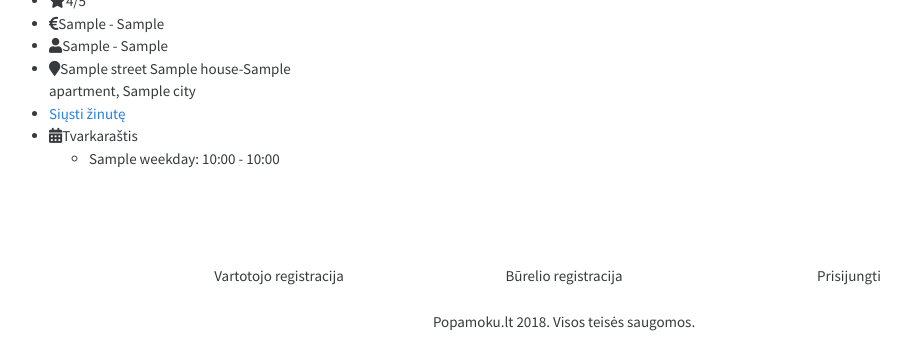
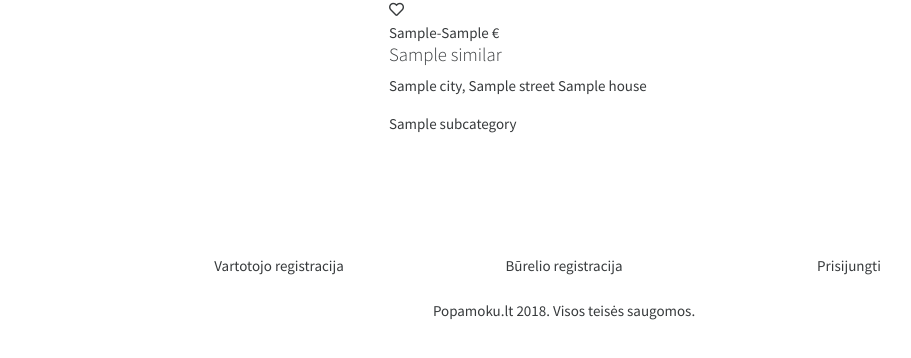
Before and after one commit to nfqakademija/po-pamoku, a Symfony app: template templates/activity/show.html.twig in a window 1280 px wide. Shown: the part 442-800 px from the top of the page, without its empty margins (76-987 px from the left). Run offline with Twig, Linux system fonts and the light colour scheme; the template is opened without the code that fills it: most values are stand-ins (such as "Sample title", 1, 10 or a date in 2020); grey boxes marked "Sample" are stand-in pictures; some libraries are stand-ins or nearby versions.

Commit message:
Add similar activities

```diff
--- a/templates/activity/show.html.twig
+++ b/templates/activity/show.html.twig
@@ -14,26 +14,40 @@
     </header>
     <div class="container">
         <div class="row pb-4 pt-2">
-    {% if activity  %}
+            {% if activity %}
                 <div class="col-12 my-3">
                     <a class="btn btn-light border-rad" href="/">Atgal</a>
                 </div>
                 <div class="col-12 col-lg-4">
-            {% if activity.pathToLogo is not empty  %}
+                    {% if activity.pathToLogo is not empty %}
                         <img class="img-fluid mb-3" src="{{ asset( activity.pathToLogo) }}"/>
                     {% else %}
-                <img class="card-img-top mb-3" src="https://placeimg.com/640/480/any" alt="Card image cap" />
+                        <img class="card-img-top mb-3" src="https://placeimg.com/640/480/any" alt="Card image cap"/>
                     {% endif %}
                     <ul class="info-list">
                         <li>
                 <span>
-                <i class="fas fa-star"></i></span>{{ activity.rating|round(2) }}/5</li>
-                <li><span><i class="fas fa-euro-sign"></i></span>{{ activity.priceFrom }} - {{ activity.priceTo }}</li>
-                <li><span><i class="fas fa-user"></i></span>{{ activity.ageFrom }} - {{ activity.ageTo }}</li>
-                <li><span><i class="fas fa-map-marker"></i></span>{{ activity.location.street }} {{ activity.location.house }}{% if activity.location.apartment %}-{{ activity.location.apartment }}{% endif %},
-                            {{ activity.location.city.name }}</li>
-                <li><span><a href="{{ path('fos_message_thread_new') }}">Siųsti žinutę</a></span></li>
-                <li><span><i class="fas fa-calendar-alt"></i>Tvarkaraštis</span>
+                <i class="fas fa-star"></i></span>Įvertinimas: {{ activity.rating|round(2) }}/5
+                        </li>
+                        <li>
+                            <span><i class="fas fa-euro-sign"></i></span>
+                            Kaina: {{ activity.priceFrom }} - {{ activity.priceTo }}
+                        </li>
+                        <li>
+                            <span><i class="fas fa-user"></i></span>
+                            Amžius: {{ activity.ageFrom }} - {{ activity.ageTo }}
+                        </li>
+                        <li>
+                            <span><i class="fas fa-map-marker"></i></span>
+                            Adresas: {{ activity.location.street }} {{ activity.location.house }}
+                            {% if activity.location.apartment %}-{{ activity.location.apartment }}{% endif %},
+                            {{ activity.location.city.name }}
+                        </li>
+                        <li>
+                            <span><a href="{{ path('fos_message_thread_new') }}">Siųsti žinutę</a></span>
+                        </li>
+                        <li>
+                            <span><i class="fas fa-calendar-alt"></i>Tvarkaraštis</span>
                             <ul>
                                 {% for timetable in activity.timetables %}
                                     <li class="">{{ timetable.weekday.name }}:
@@ -48,10 +62,12 @@
                 <div class="col-12 col-lg-6">
                     <ul class="nav nav-tabs" id="activityTab" role="tablist">
                         <li class="nav-item">
-                    <a class="nav-link active" id="home-tab" data-toggle="tab" href="#home" role="tab" aria-controls="home" aria-selected="true">Aprašymas</a>
+                            <a class="nav-link active" id="home-tab" data-toggle="tab" href="#home" role="tab"
+                               aria-controls="home" aria-selected="true">Aprašymas</a>
                         </li>
                         <li class="nav-item">
-                    <a class="nav-link" id="review-tab" data-toggle="tab" href="#reviewTab" role="tab" aria-controls="profile" aria-selected="false">Atsiliepimai</a>
+                            <a class="nav-link" id="review-tab" data-toggle="tab" href="#reviewTab" role="tab"
+                               aria-controls="profile" aria-selected="false">Atsiliepimai</a>
                         </li>
                     </ul>
                     <div class="tab-content" id="activityTabContent">
@@ -74,10 +90,45 @@
                         </div>
                     </div>
                 </div>
+
+            {% endif %}
         </div>
-        {% endif %}
+        <div class="row pb-5 pt-4 justify-content-center">
+            <div class="col-12 pb-4">
+                <h2 class="text-center">Panašūs būreliai</h2>
+            </div>
+            {% for activity in similar %}
+                <div class="col-xs-6 col-sm-6 col-lg-4">
+                    <div class="activity-card">
+                        <div class="card-image">
+                            <a class="card-btn overlay" href=""><i class="fas fa-search-plus"></i></a>
 
+                            <img class="img-fluid" src="https://placeimg.com/640/480/any" alt="Card image cap"/>
+                            <div class="like-btn">
+                                <i class="far fa-heart"></i>
+                            </div>
+                            <div class="price">
+                                {{ activity.priceFrom }}-{{ activity.priceTo }} €
+                            </div>
+                        </div>
 
+                        <div class="activity-text">
+                            <h5 class="activity-title">
+                                {{ activity.name }}
+                            </h5>
+                            <p class="grey-text">
+                                {{ activity.city }}, {{ activity.street }} {{ activity.house }}
+                            </p>
+                            <p class="d-flex justify-content-between align-items-baseline">
+                                <span class="grey-text">{{ activity.subcategory }}</span>
+                            </p>
+
+                        </div>
+                    </div>
+                </div>
+
+            {% endfor %}
+        </div>
 
 </div>
 {% endblock %}
```
Lines whose indentation alone changed are shown as unchanged.
